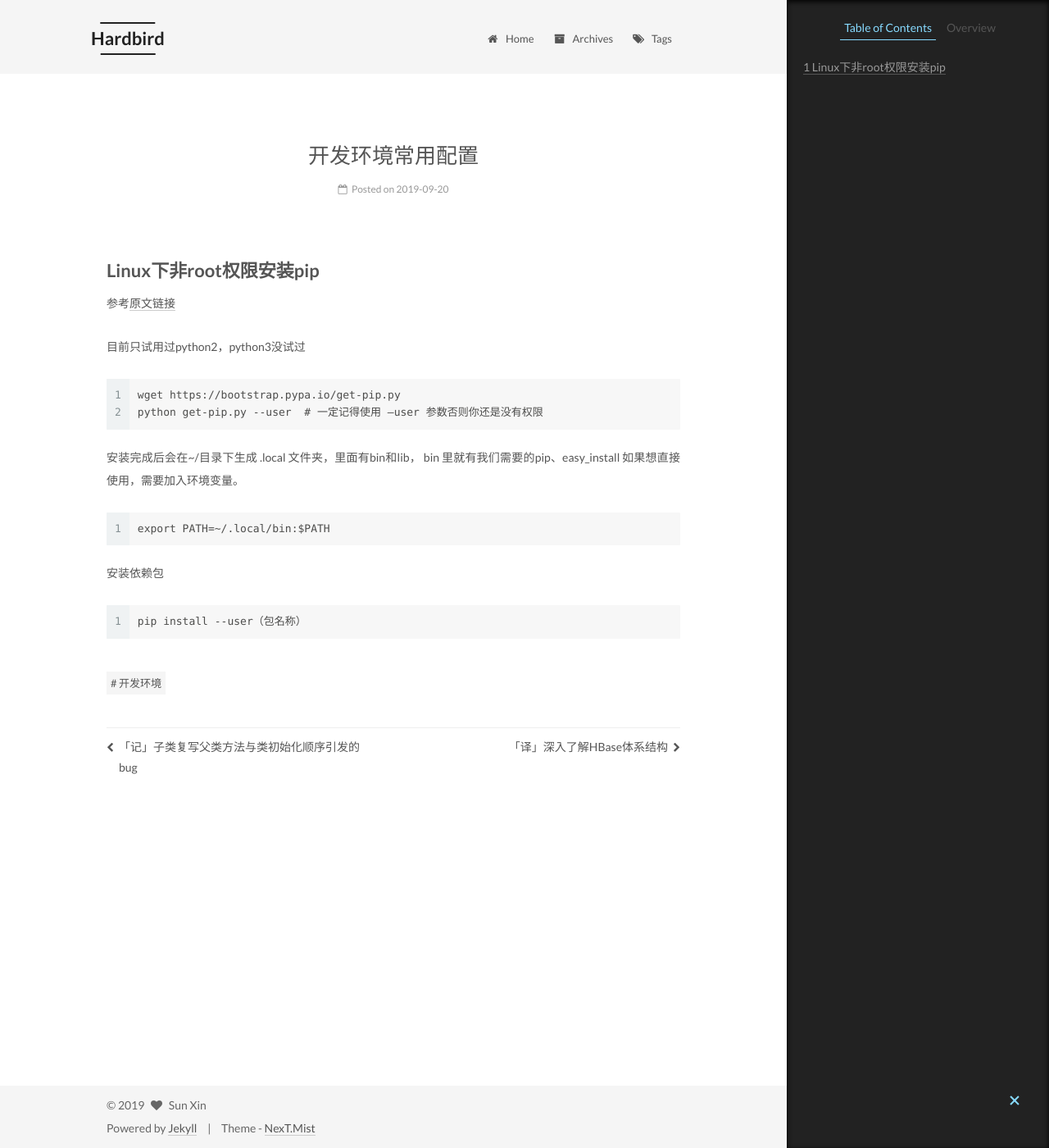
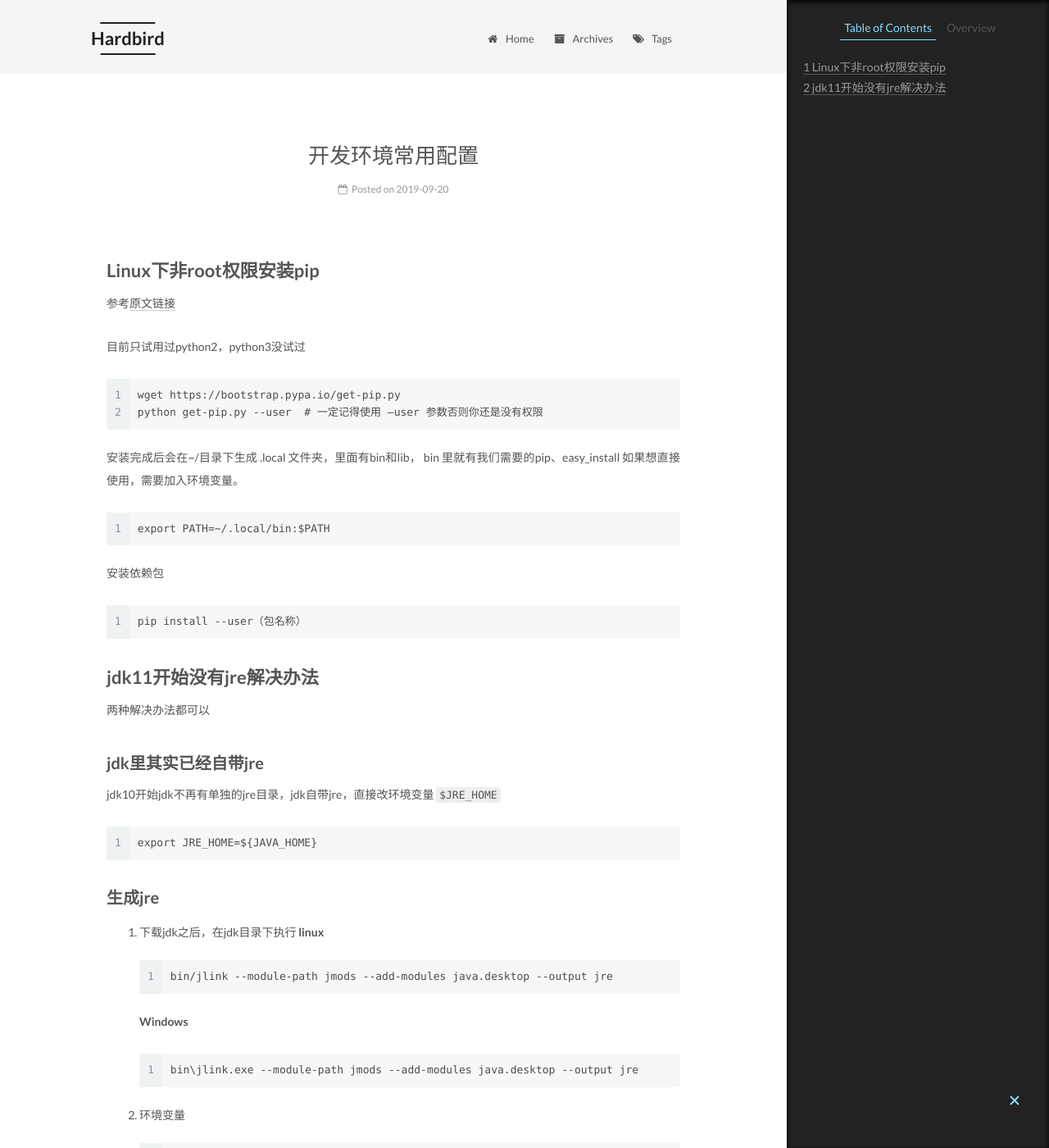
Before and after one commit to ddupg/hexo-blog, a Jekyll site: the page built from _posts/2019-09-20-dev-env.md, in a window 1280 px wide and 1400 px high. Shown: the whole window at 82% size. Built offline with Jekyll 4.4.1, drawn with Linux system fonts in a browser that asks for light colours; some of the changed text lies outside the part shown.

Commit message:
dev-env add the method to resolve jdk without jre

````diff
--- a/_posts/2019-09-20-dev-env.md
+++ b/_posts/2019-09-20-dev-env.md
@@ -28,3 +28,32 @@ export PATH=~/.local/bin:$PATH
 ```
 pip install --user（包名称）
 ```
+
+## jdk11开始没有jre解决办法
+
+两种解决办法都可以
+
+### jdk里其实已经自带jre
+jdk10开始jdk不再有单独的jre目录，jdk自带jre，直接改环境变量 `$JRE_HOME`
+```
+export JRE_HOME=${JAVA_HOME}
+```
+
+### 生成jre
+1. 下载jdk之后，在jdk目录下执行
+**linux**
+```
+bin/jlink --module-path jmods --add-modules java.desktop --output jre
+```
+**Windows**
+```
+bin\jlink.exe --module-path jmods --add-modules java.desktop --output jre
+```
+2. 环境变量
+```
+export JAVA_HOME={path to jdk}
+export JRE_HOME=${JAVA_HOME}/jre
+export CLASSPATH=.:${JAVA_HOME}/lib:${JRE_HOME}/lib
+export PATH=${JAVA_HOME}/bin:$PATH
+```
+###
````
